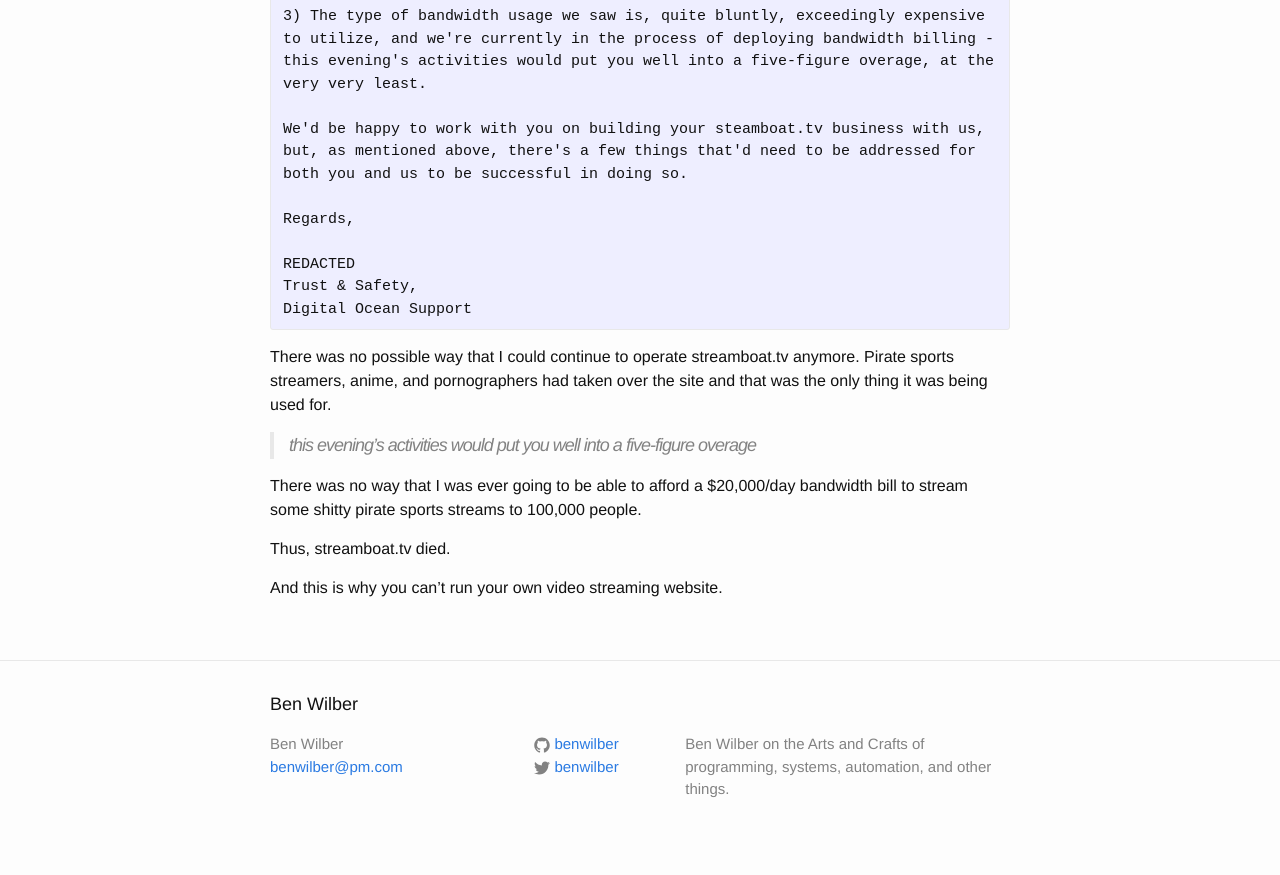
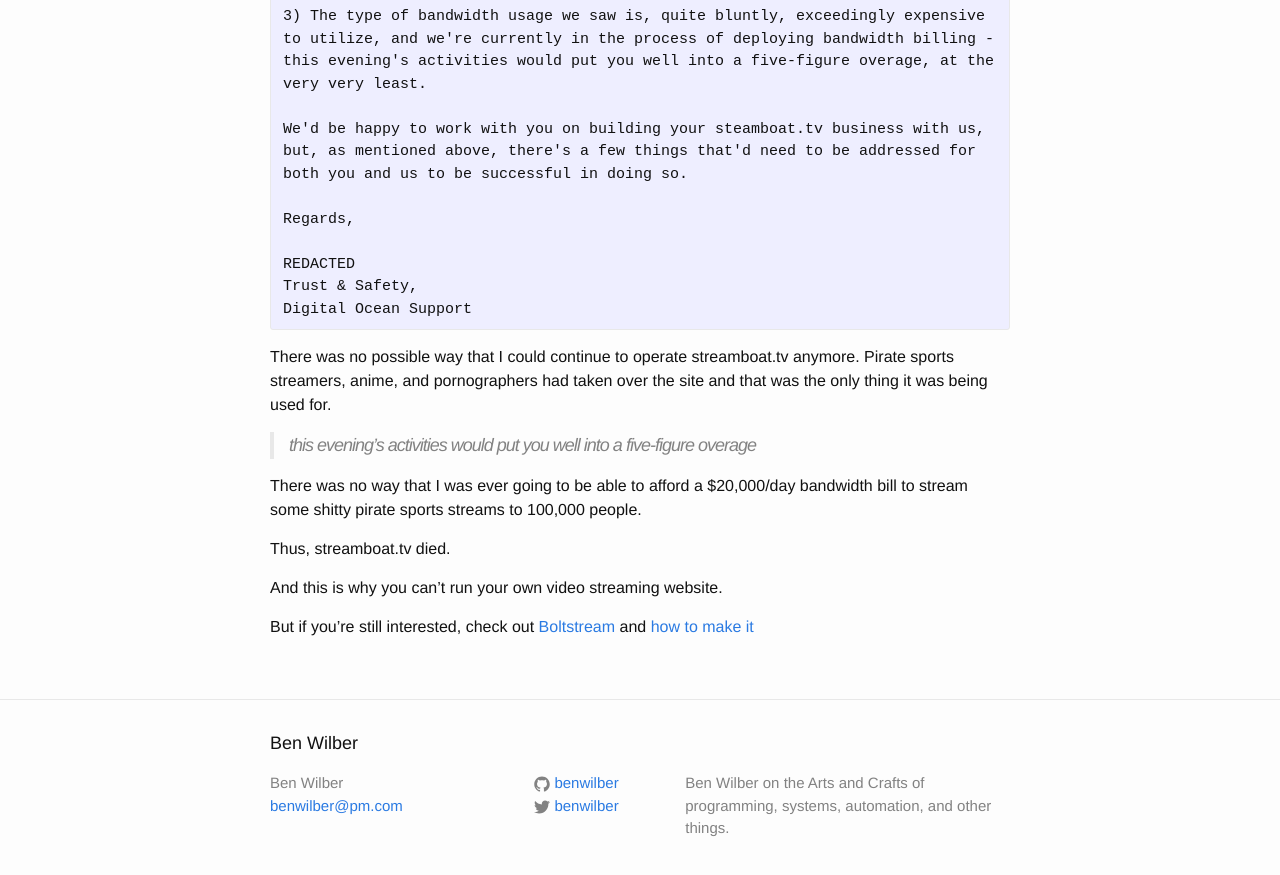
Before and after one commit to benwilber/benwilber.github.io, a Jekyll site: the page built from _posts/2021-01-18-why-you-cant-run-your-own-video-streaming-website.md, in a window 1280 px wide and 900 px high, scrolled down 1889 px. Shown: the top 875 px of the window. Built offline with Jekyll 4.4.1, drawn with Linux system fonts in a browser that asks for light colours; comment, search, counter and statistics services are not loaded.

Commit message:
Add boltstream links

```diff
--- a/_posts/2021-01-18-why-you-cant-run-your-own-video-streaming-website.md
+++ b/_posts/2021-01-18-why-you-cant-run-your-own-video-streaming-website.md
@@ -86,3 +86,6 @@ There was no way that I was ever going to be able to afford a $20,000/day bandwi
 Thus, streamboat.tv died.
 
 And this is why you can't run your own video streaming website.
+
+
+But if you're still interested, check out [Boltstream](https://github.com/benwilber/boltstream) and [how to make it](https://benwilber.github.io/nginx/rtmp/live/video/streaming/2018/03/25/building-a-live-video-streaming-website-part-1-start-streaming.html)
```
